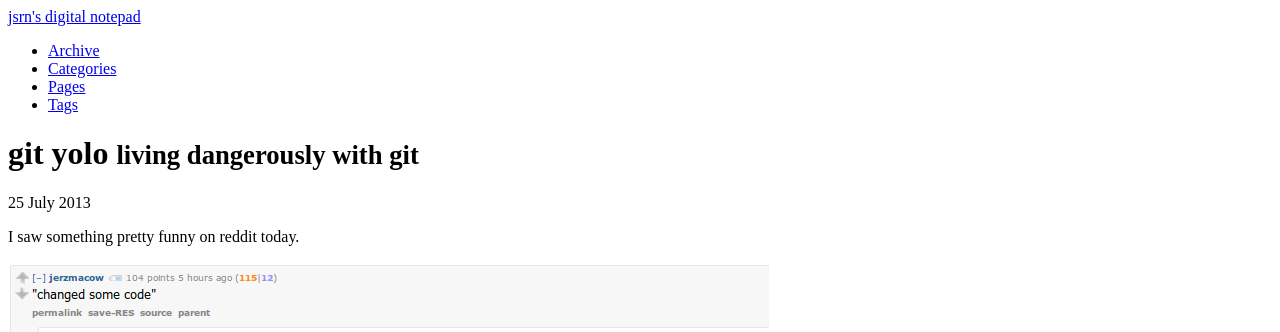
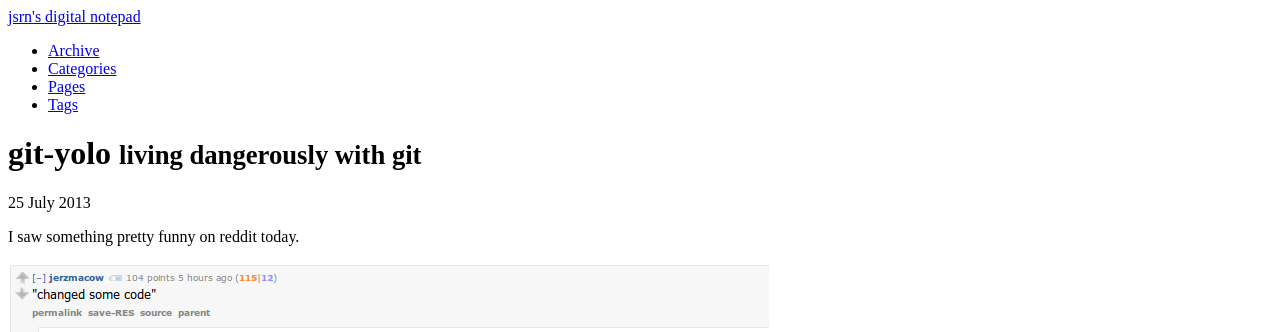
Before and after one commit to nineworldsbooks/nineworldsbooks.github.io, a Jekyll site: the page built from _posts/2013-07-25-git-yolo.md, in a window 1280 px wide. Shown: the top 332 px of the page. Built offline with Jekyll 4.4.1, drawn with Linux system fonts in a browser that asks for light colours; comment, search, counter and statistics services are not loaded.

Commit message:
added hyphen

```diff
--- a/_posts/2013-07-25-git-yolo.md
+++ b/_posts/2013-07-25-git-yolo.md
@@ -1,6 +1,6 @@
 ---
 layout: post
-title: "git yolo"
+title: "git-yolo"
 tagline: "living dangerously with git"
 description: ""
 category: programming
```
